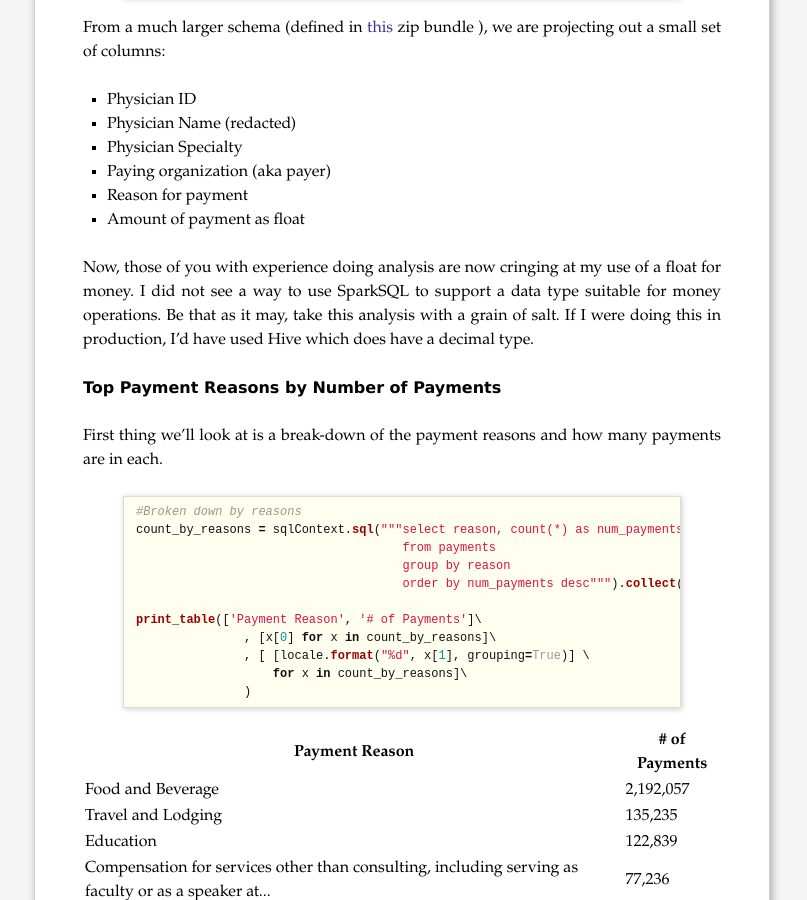
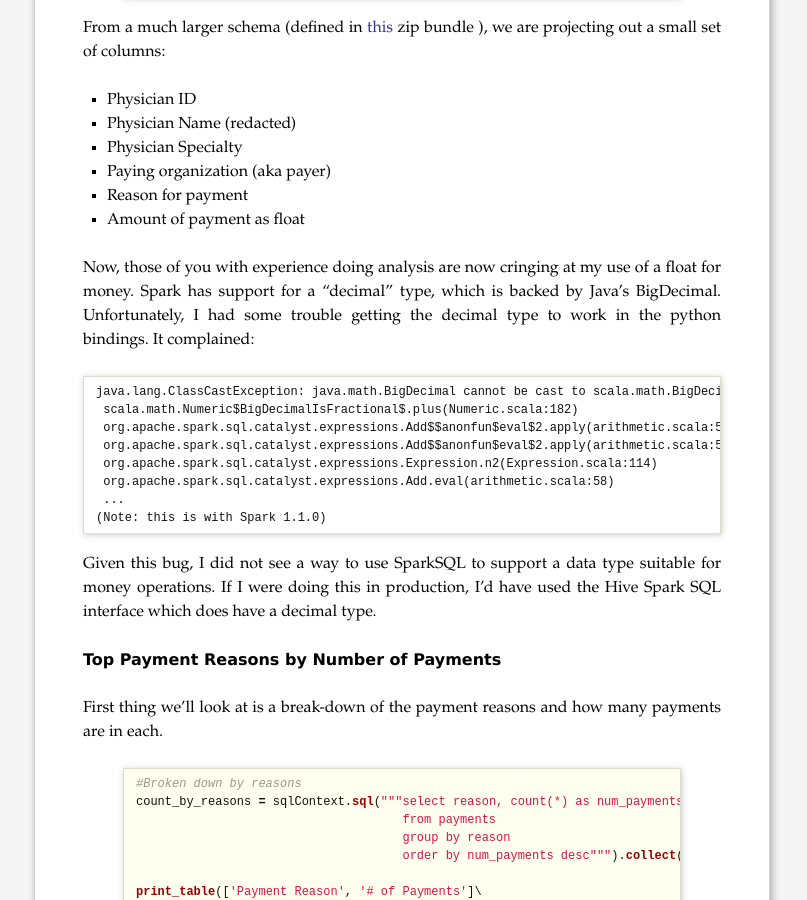
Before and after one commit to cestella/cestella.github.io, a Jekyll site: the page built from _posts/2014-10-24-pyspark-openpayments-analysis.markdown, in a window 1280 px wide and 900 px high, scrolled down 8057 px. Shown: the whole window, without its empty margins (238-1045 px from the left). Built offline with Jekyll 4.4.1, drawn with Linux system fonts in a browser that asks for light colours; nearby versions of some CDN libraries; formulas are drawn with MathJax 3; comment, search, counter and statistics services are not loaded; some of the changed text lies outside the part shown.

Commit message:
Fixed some decimal issues and some capitalization issues

```diff
--- a/_posts/2014-10-24-pyspark-openpayments-analysis.markdown
+++ b/_posts/2014-10-24-pyspark-openpayments-analysis.markdown
@@ -354,10 +354,24 @@
 * Amount of payment as float
 
 Now, those of you with experience doing analysis are now cringing at my
-use of a float for money.  I did not see a way to use SparkSQL to
-support a data type suitable for money operations.  Be that as it may,
-take this analysis with a grain of salt.  If I were doing this in
-production, I'd have used Hive which does have a decimal type.
+use of a float for money.  Spark has support for a "decimal" type, which
+is backed by Java's BigDecimal.  Unfortunately, I had some trouble
+getting the decimal type to work in the python bindings.  It complained:
+
+    java.lang.ClassCastException: java.math.BigDecimal cannot be cast to
+scala.math.BigDecimal
+     scala.math.Numeric$BigDecimalIsFractional$.plus(Numeric.scala:182)
+     org.apache.spark.sql.catalyst.expressions.Add$$anonfun$eval$2.apply(arithmetic.scala:58)
+     org.apache.spark.sql.catalyst.expressions.Add$$anonfun$eval$2.apply(arithmetic.scala:58)
+     org.apache.spark.sql.catalyst.expressions.Expression.n2(Expression.scala:114)
+     org.apache.spark.sql.catalyst.expressions.Add.eval(arithmetic.scala:58)
+     ...
+    (Note: this is with Spark 1.1.0)
+
+Given this bug, I did not see a way to use SparkSQL to
+support a data type suitable for money operations.  If I were doing this in
+production, I'd have used the Hive Spark SQL interface which does have
+a decimal type.
 
 Top Payment Reasons by Number of Payments
 ---
@@ -2036,7 +2050,7 @@
 
 Two things that are interesting:
 
-* Mentor Worldwide does not fitting the decreasing probability distribution that we.  Many payers diverge from benford's law, but it's interesting when they break the basic form of decreasing probabilities as digits progress from 1 through 9.
+* Mentor Worldwide does not fitting the decreasing probability distribution that we would expect given the Benford distribution.  Many payers diverge from Benford's law, but it's interesting when they break the basic form of decreasing probabilities as digits progress from 1 through 9.
 * Benco Dental Supply has a huge amount of payments starting with 1.  This is likely an indication that they have a standard gift that they give out.
 
 {% highlight python %}
@@ -2076,7 +2090,7 @@
 benford_summary("Travel and Lodging", t='worst')
 {% endhighlight %}
 
-You can see a few payers diverging from the general form of benford's
+You can see a few payers diverging from the general form of Benford's
 distribution here.  LDR Holding is the outlier in terms of goodness of
 fit as you can see from the density plot below as well.
 
@@ -2149,6 +2163,6 @@
 extremely compelling aspect as well.  Ultimately, we're approaching a
 very cost effective and well thought out system for analyzing data.
 
-It's not all roses, however.  When something goes wrong, it can be challenging to trace back the problem from the mix of Java/scala and Python stack trace that is returned to you.
+It's not all roses, however.  When something goes wrong, it can be challenging to trace back the problem from the mix of Java/Scala and Python stack trace that is returned to you.
 
 There can be some IT challenges as well.  If you use a package in python in a RDD operation, you must have the package installed on the cluster.  This may pose some challenges as many different people are going to need differing versions of dependencies.  Traditionally this is handled through things like virtualenv, but executing a function within the context of a virtualenv isn't supported and, even if it were, managing a virtualenv across a set of data nodes can be a challenge in itself.
```
